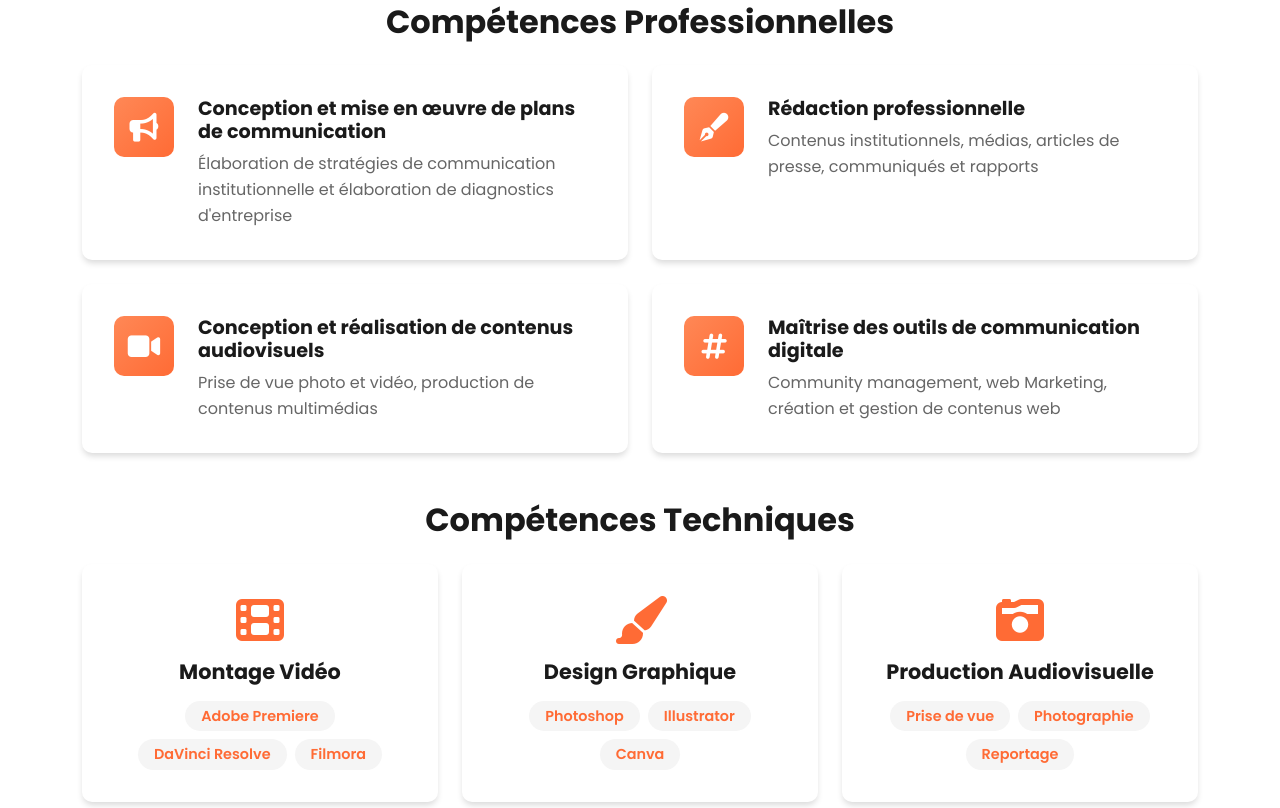
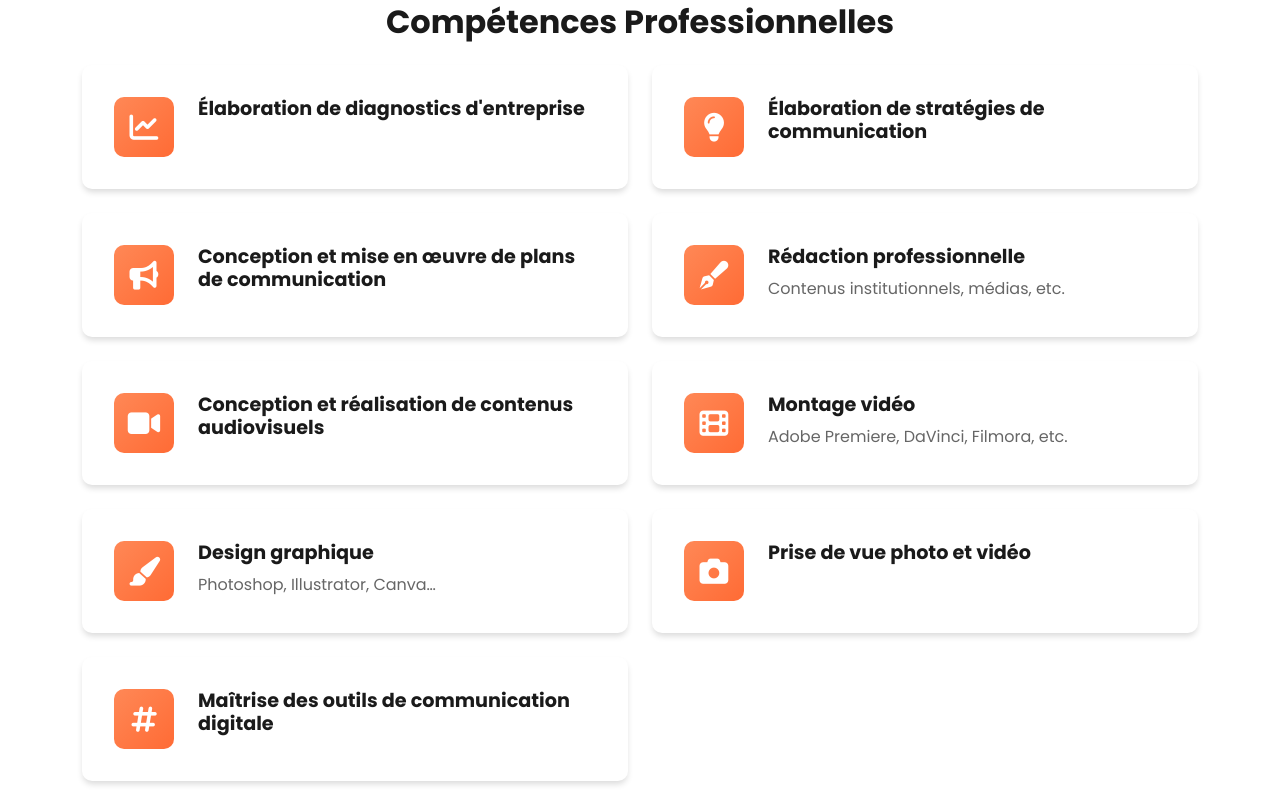
Before and after one commit to koudougoulaurent/portefoliokere, a plain HTML site: page index.html in a window 1280 px wide. Shown: the part 6092-6900 px from the top of the page. Drawn offline with nearby package versions, Linux system fonts and the light colour scheme.

Commit message:
Réorganisation des compétences sans mélange - une compétence par carte

```diff
--- a/index.html
+++ b/index.html
@@ -440,22 +440,41 @@
                         <div class="col-lg-6" data-aos="fade-up">
                             <div class="skill-card">
                                 <div class="skill-icon">
-                                    <i class="fas fa-bullhorn"></i>
+                                    <i class="fas fa-chart-line"></i>
                                 </div>
                                 <div class="skill-content">
-                                    <h5>Conception et mise en œuvre de plans de communication</h5>
-                                    <p>Élaboration de stratégies de communication institutionnelle et élaboration de diagnostics d'entreprise</p>
+                                    <h5>Élaboration de diagnostics d'entreprise</h5>
+                                </div>
+                            </div>
+                        </div>
+                        <div class="col-lg-6" data-aos="fade-up" data-aos-delay="50">
+                            <div class="skill-card">
+                                <div class="skill-icon">
+                                    <i class="fas fa-lightbulb"></i>
+                                </div>
+                                <div class="skill-content">
+                                    <h5>Élaboration de stratégies de communication</h5>
                                 </div>
                             </div>
                         </div>
                         <div class="col-lg-6" data-aos="fade-up" data-aos-delay="100">
                             <div class="skill-card">
                                 <div class="skill-icon">
+                                    <i class="fas fa-bullhorn"></i>
+                                </div>
+                                <div class="skill-content">
+                                    <h5>Conception et mise en œuvre de plans de communication</h5>
+                                </div>
+                            </div>
+                        </div>
+                        <div class="col-lg-6" data-aos="fade-up" data-aos-delay="150">
+                            <div class="skill-card">
+                                <div class="skill-icon">
                                     <i class="fas fa-pen-fancy"></i>
                                 </div>
                                 <div class="skill-content">
                                     <h5>Rédaction professionnelle</h5>
-                                    <p>Contenus institutionnels, médias, articles de presse, communiqués et rapports</p>
+                                    <p>Contenus institutionnels, médias, etc.</p>
                                 </div>
                             </div>
                         </div>
@@ -466,60 +485,48 @@
                                 </div>
                                 <div class="skill-content">
                                     <h5>Conception et réalisation de contenus audiovisuels</h5>
-                                    <p>Prise de vue photo et vidéo, production de contenus multimédias</p>
+                                </div>
+                            </div>
+                        </div>
+                        <div class="col-lg-6" data-aos="fade-up" data-aos-delay="250">
+                            <div class="skill-card">
+                                <div class="skill-icon">
+                                    <i class="fas fa-film"></i>
+                                </div>
+                                <div class="skill-content">
+                                    <h5>Montage vidéo</h5>
+                                    <p>Adobe Premiere, DaVinci, Filmora, etc.</p>
                                 </div>
                             </div>
                         </div>
                         <div class="col-lg-6" data-aos="fade-up" data-aos-delay="300">
                             <div class="skill-card">
                                 <div class="skill-icon">
+                                    <i class="fas fa-paint-brush"></i>
+                                </div>
+                                <div class="skill-content">
+                                    <h5>Design graphique</h5>
+                                    <p>Photoshop, Illustrator, Canva…</p>
+                                </div>
+                            </div>
+                        </div>
+                        <div class="col-lg-6" data-aos="fade-up" data-aos-delay="350">
+                            <div class="skill-card">
+                                <div class="skill-icon">
+                                    <i class="fas fa-camera"></i>
+                                </div>
+                                <div class="skill-content">
+                                    <h5>Prise de vue photo et vidéo</h5>
+                                </div>
+                            </div>
+                        </div>
+                        <div class="col-lg-6" data-aos="fade-up" data-aos-delay="400">
+                            <div class="skill-card">
+                                <div class="skill-icon">
                                     <i class="fas fa-hashtag"></i>
                                 </div>
                                 <div class="skill-content">
                                     <h5>Maîtrise des outils de communication digitale</h5>
-                                    <p>Community management, web Marketing, création et gestion de contenus web</p>
-                                </div>
-                            </div>
-                        </div>
-                    </div>
-                </div>
-            </div>
-
-            <!-- Technical Skills -->
-            <div class="row mb-5">
-                <div class="col-lg-12">
-                    <h3 class="skills-category-title text-center mb-4" data-aos="fade-up">Compétences Techniques</h3>
-                    <div class="row g-4">
-                        <div class="col-lg-4" data-aos="fade-up">
-                            <div class="tech-skill-card">
-                                <i class="fas fa-film"></i>
-                                <h5>Montage Vidéo</h5>
-                                <div class="tech-skill-list">
-                                    <span class="badge">Adobe Premiere</span>
-                                    <span class="badge">DaVinci Resolve</span>
-                                    <span class="badge">Filmora</span>
-                                </div>
-                            </div>
-                        </div>
-                        <div class="col-lg-4" data-aos="fade-up" data-aos-delay="100">
-                            <div class="tech-skill-card">
-                                <i class="fas fa-paint-brush"></i>
-                                <h5>Design Graphique</h5>
-                                <div class="tech-skill-list">
-                                    <span class="badge">Photoshop</span>
-                                    <span class="badge">Illustrator</span>
-                                    <span class="badge">Canva</span>
-                                </div>
-                            </div>
-                        </div>
-                        <div class="col-lg-4" data-aos="fade-up" data-aos-delay="200">
-                            <div class="tech-skill-card">
-                                <i class="fas fa-camera-retro"></i>
-                                <h5>Production Audiovisuelle</h5>
-                                <div class="tech-skill-list">
-                                    <span class="badge">Prise de vue</span>
-                                    <span class="badge">Photographie</span>
-                                    <span class="badge">Reportage</span>
                                 </div>
                             </div>
                         </div>
```
